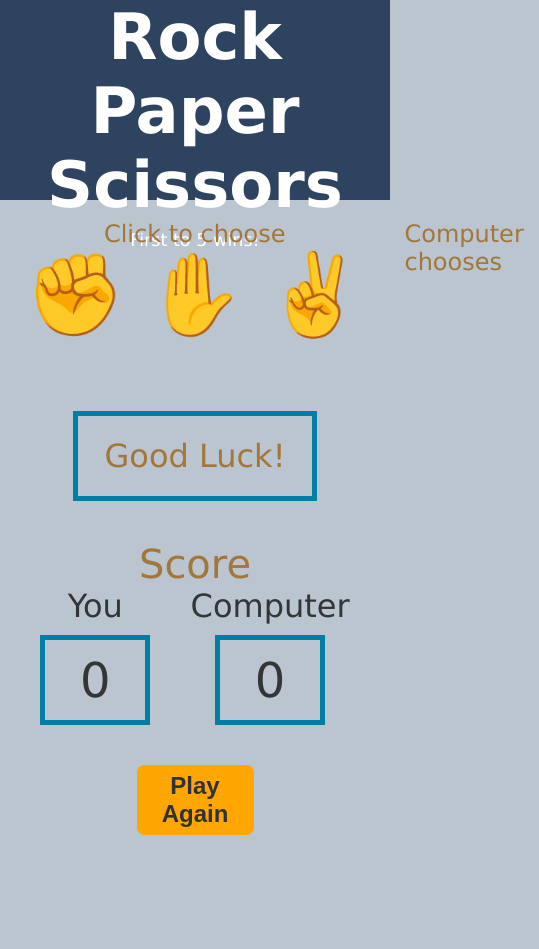
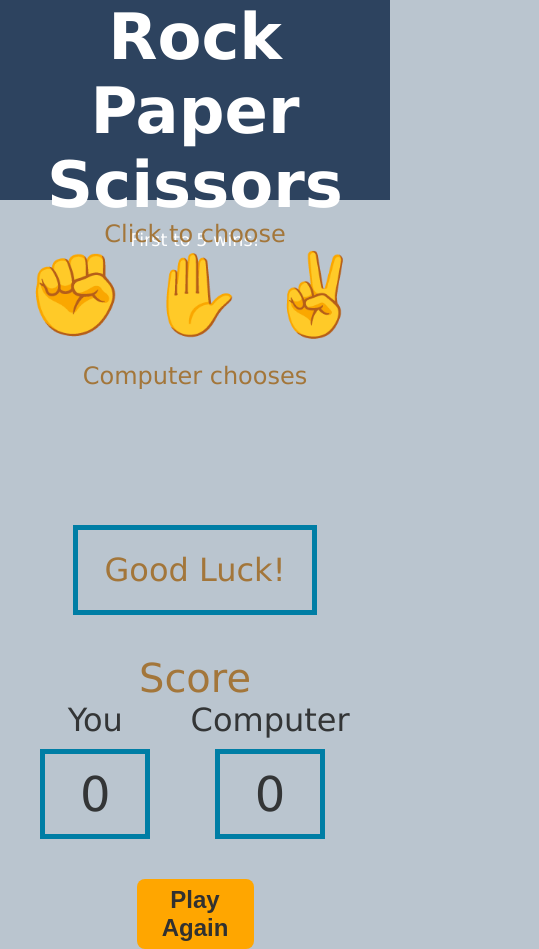
Before and after one commit to klynner33/rock-paper-scissors, a plain HTML site: page index.html in a window 390 px wide. Shown: the whole page, 539 px wide, since content can reach past the window. Before the commit the page ends 844 px from the top, so only its background shows below. Drawn offline with Linux system fonts and the light colour scheme.

Commit message:
Fixed choice container media query alignment

```diff
--- a/styles.css
+++ b/styles.css
@@ -47,6 +47,7 @@ span {
     font-size: 2.3rem;
     align-items: center;
     padding: 0 15px;
+
 }
 
 .selection {
@@ -147,10 +148,13 @@ span {
     background-color:rgb(255, 180, 40);
 }
 
-@media (max-width: 630px) {
+@media (max-width: 640px) {
     .main-heading {
         height: 200px;
-        width: 100%;
+    }
+
+    .choice-container {
+        flex-direction: column;
     }
 
     .choice-heading {
```
